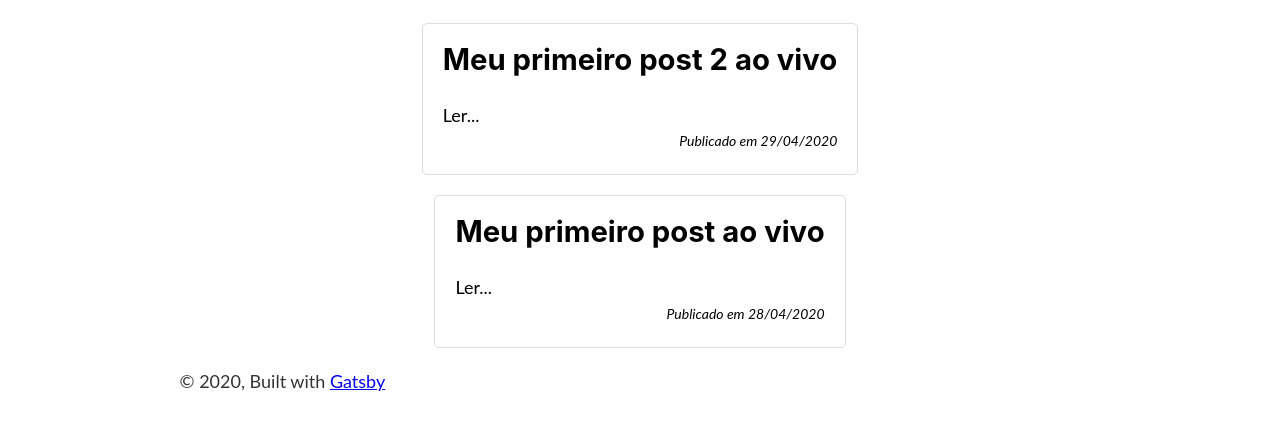
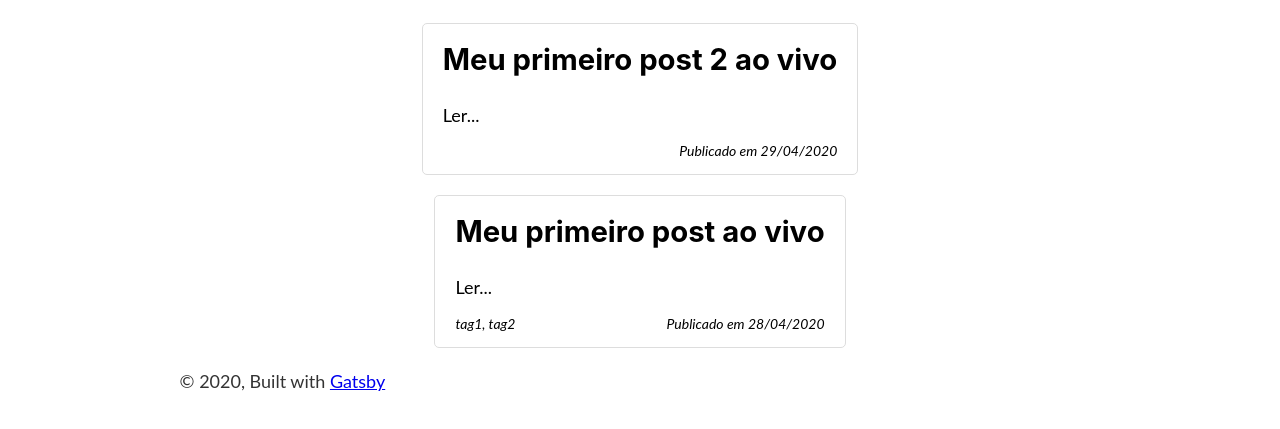
Before and after one commit to afucher/afucher.github.io, a Gatsby site: page / in a window 1280 px wide. Shown: the part 223-652 px from the top of the page. Built offline with nearby package versions, Linux system fonts and the light colour scheme; Gatsby itself is replaced by a stand-in of ours.

Commit message:
adiciona tags ao post, e mostra no preview

```diff
--- a/src/components/post-preview.js
+++ b/src/components/post-preview.js
@@ -1,11 +1,11 @@
 import React from 'react'
 import { Link } from 'gatsby'
 import styled from "@emotion/styled"
-const padding = '20px';
+const padding = '20';
 const Container = styled.div`
     border: 1px solid #DDD;
     border-radius: 5px;
-    padding: ${padding};
+    padding: ${padding}px;
     margin-bottom: 20px;
     position: relative;
 `
@@ -17,18 +17,27 @@ const StyledLink = styled(props => <Link {...props} />)`
 
 const FixedDate = styled.span`
     position: absolute;
-    right: ${padding};
-    bottom: ${padding};
+    right: ${padding}px;
+    bottom: ${padding/2}px;
     font-size: 14px;
     font-style: italic;
 `
 
-const PostPreview = ({date, title, slug}) => {
+const FixedTags = styled.span`
+    position: absolute;
+    left: ${padding}px;
+    bottom: ${padding/2}px;
+    font-size: 14px;
+    font-style: italic;
+`
+
+const PostPreview = ({date, title, slug, tags}) => {
     return (
         <Container>
             <StyledLink to={slug}>
                 <h2>{title}</h2>
                 <FixedDate>Publicado em {date}</FixedDate>
+                <FixedTags>{(tags || []).join(', ')}</FixedTags>
                 <p>Ler...</p>
             </StyledLink>
         </Container>
--- a/src/pages/index.js
+++ b/src/pages/index.js
@@ -35,6 +35,7 @@ export const query = graphql`
             date(formatString: "DD/MM/YYYY")
             title
             slug
+            tags
           }
         }
       }
--- a/src/posts/meu-primeiro-post.md
+++ b/src/posts/meu-primeiro-post.md
@@ -3,6 +3,7 @@ title:  "Meu primeiro post ao vivo"
 date: "2020-04-28"
 slug: /meu-primeiro-post/
 featuredImage: default.png
+tags: ["tag1", "tag2"]
 ---
 
 # Titulo no conteúdo
```
Also changed, not shown: src/posts/meu-primeiro-post-2.md (+1 -0 lines).
